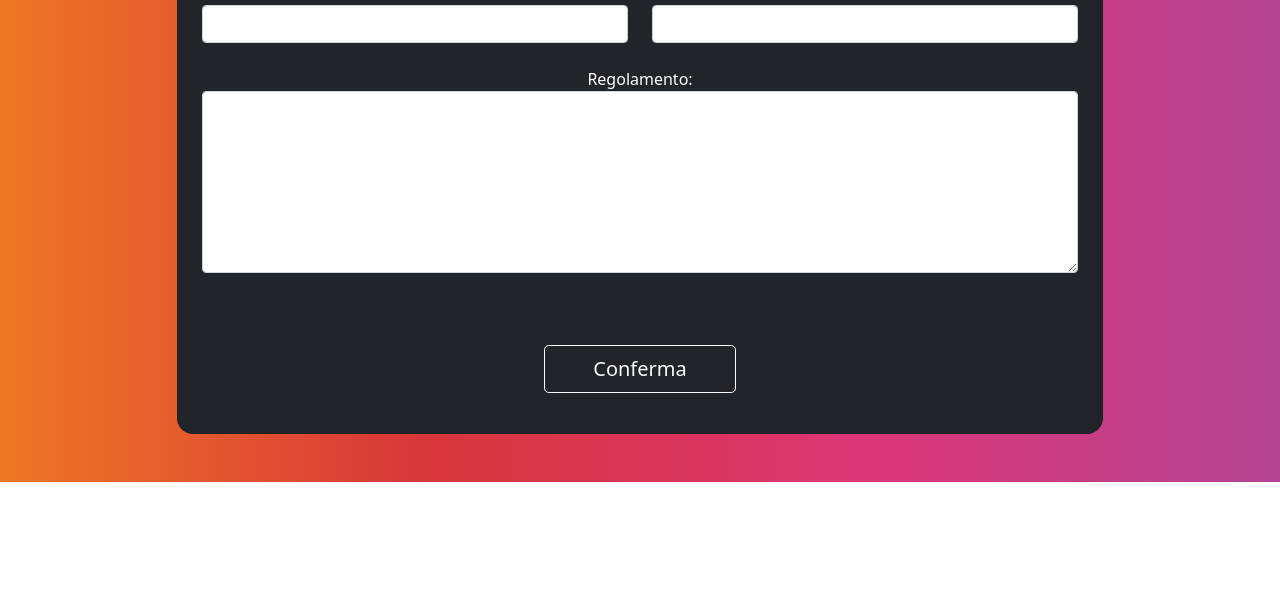
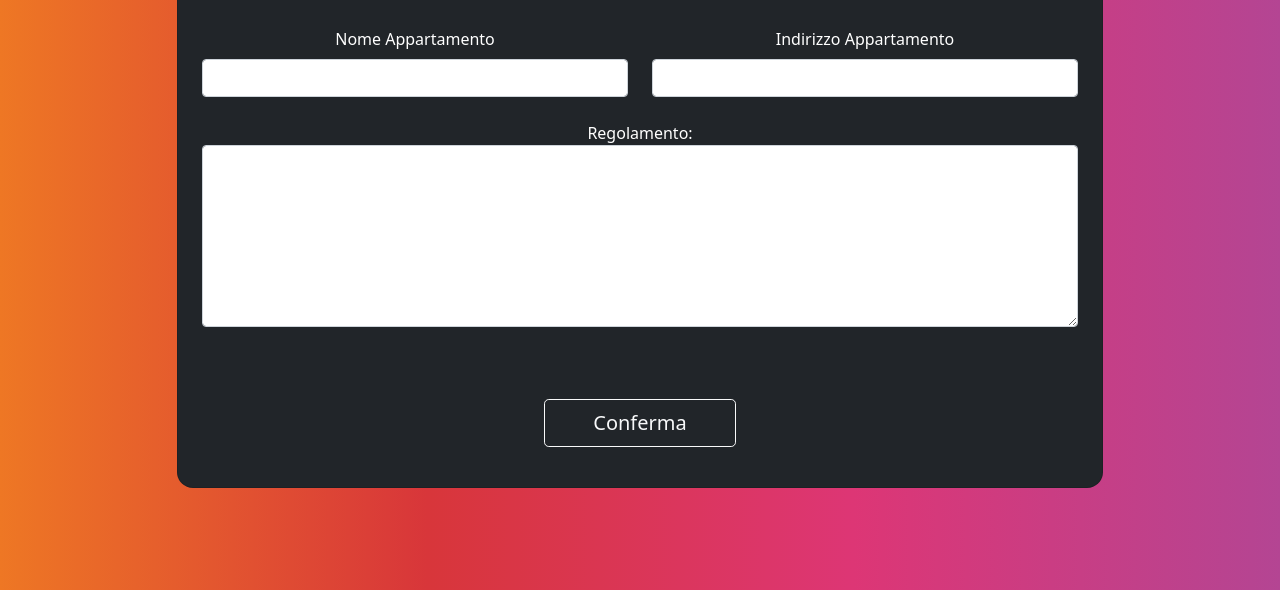
Before and after one commit to GiovanniPerantoni/HouseMate, a website: page site/manageApartment.html in a window 1280 px wide. Shown: the part 282-872 px from the top of the page. Before the commit the page ends 800 px from the top, so only its background shows below. Drawn offline with nearby package versions, Linux system fonts and the light colour scheme; no server answers.

Commit message:
sistemato un errore di visualizzazione dello sfondo

```diff
--- a/site/manageApartment.html
+++ b/site/manageApartment.html
@@ -141,7 +141,7 @@
         </nav>
 
         <!-- Body -->
-        <section class="vh-200 gradient-custom">
+        <section class="vh-100 gradient-custom">
             <div class="container py-5 h-100">
                 <div class="row d-flex justify-content-center align-items-center h-100">
                     <div class="col-10">
```
Also changed, not shown: site/signIn.html (+1 -1 lines), site/signUp.html (+1 -1 lines).
